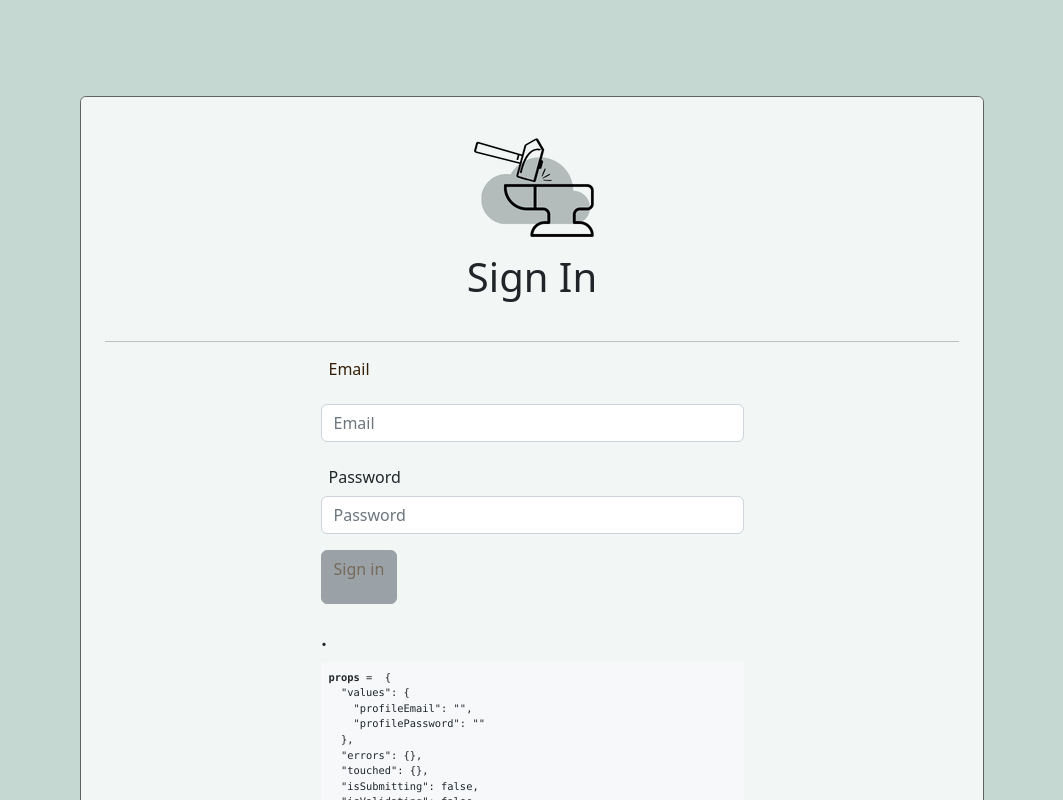
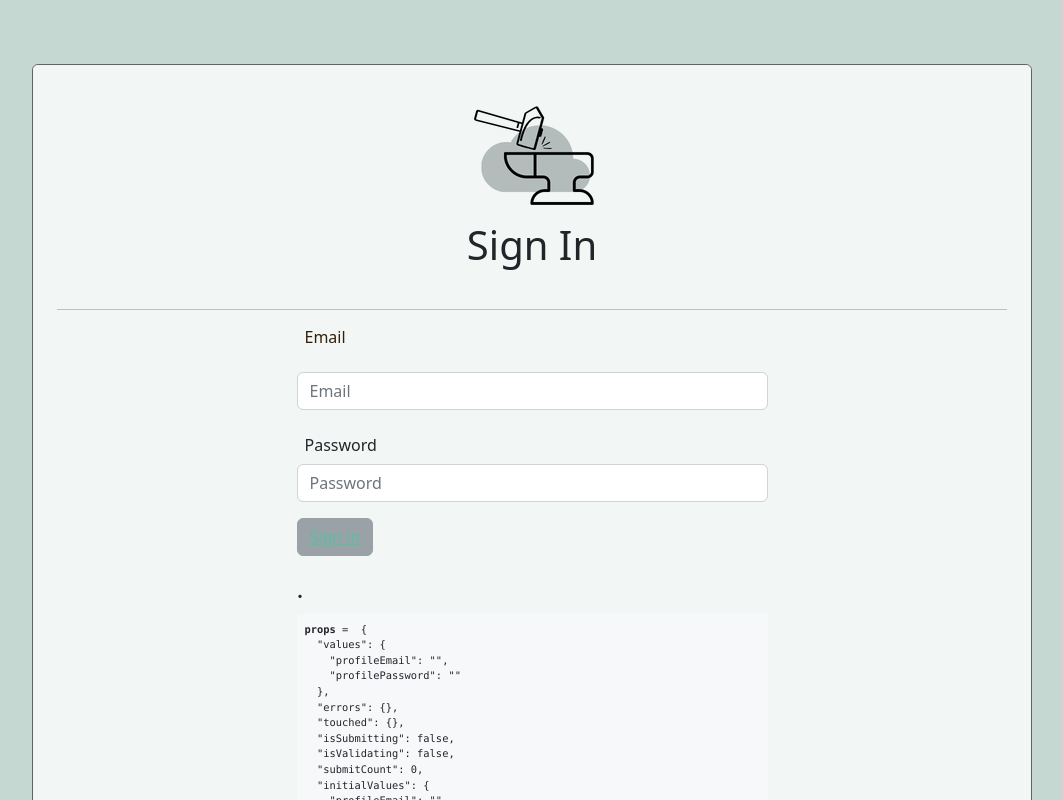
Before and after one commit to Capstone-42-quote-gen/ai-quote-generator, a React (Vite) app in the folder frontend/: page /sign-in in a window 1280 px wide. Shown: the top 800 px of the page, without its empty margins (108-1171 px from the left). Built offline with nearby package versions, Linux system fonts and the light colour scheme.

Commit message:
update for merge with navbar and create-quote

```diff
--- a/frontend/src/shared/components/SignIn/SignIn.tsx
+++ b/frontend/src/shared/components/SignIn/SignIn.tsx
@@ -11,9 +11,9 @@ export function SignIn() {
     return (
         <>
             <Container
-                className={"align-items-center sign-in-card-resize py-5"}>
+                className={"align-items-center sign-in-card-resize mx-auto m-3 py-5"}>
                 <Card
-                    className={"sign-in-card  m-5"}>
+                    className={"sign-in-card"}>
                     <Card.Body
                         className={"rounded"}>
                         <Card.Title
--- a/frontend/src/shared/components/SignIn/SignInForm.tsx
+++ b/frontend/src/shared/components/SignIn/SignInForm.tsx
@@ -9,6 +9,7 @@ import {object, string} from "yup";
 import {getAuth, JwtToken} from "../../../store/auth";
 import {SignIn} from "../../interfaces/Profile";
 import {DisplayError} from "../display-error/DisplayError.tsx";
+import {Link} from "react-router-dom";
 
 export const SignInForm = () => {
 
@@ -122,7 +123,7 @@ return (
                                     type={"submit"}
                                     onClick={handleReset}
                                     disabled={!dirty || isSubmitting}>
-                                   <p>Sign in</p>
+                                    <Link to="/profile">Sign in</Link>
                                 </Button>
                             </Col>
             </Form.Group>
```
Also changed, not shown: 1 other file (tests, documents, lock files or other folders).
